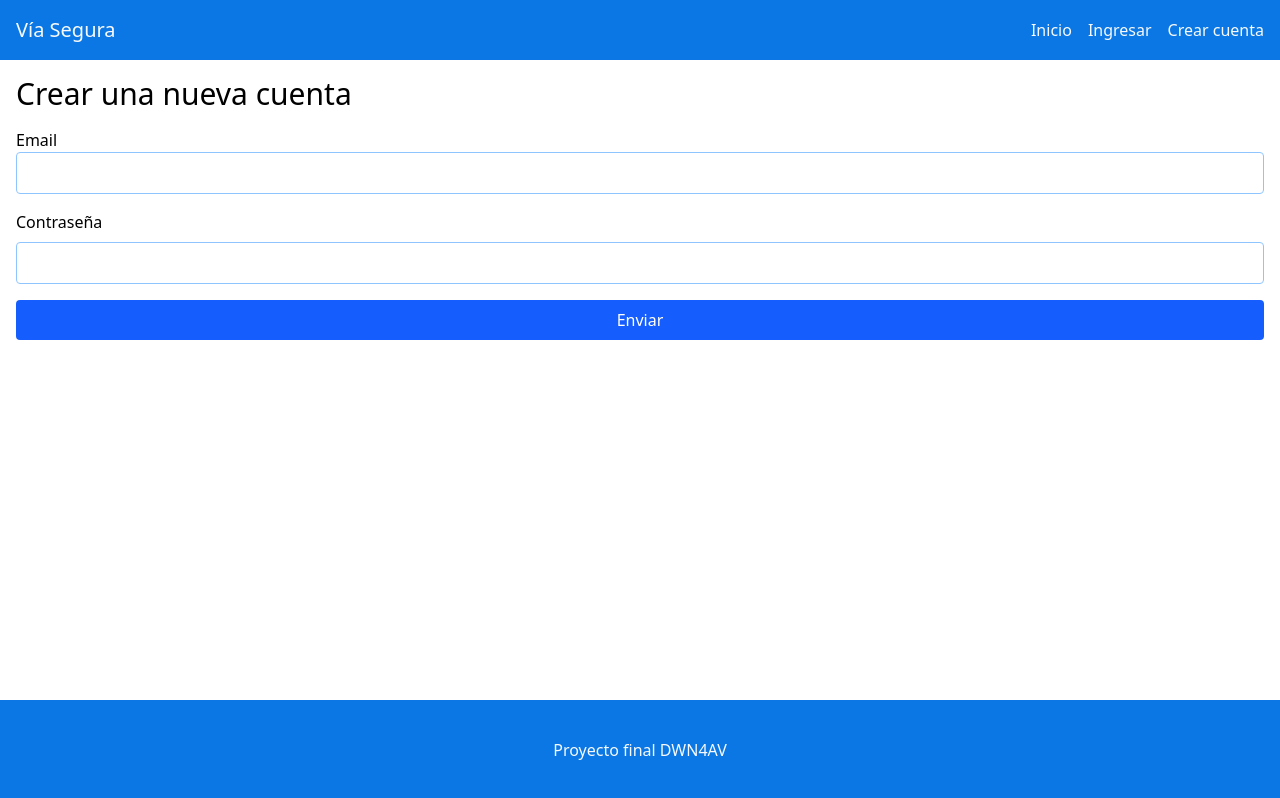
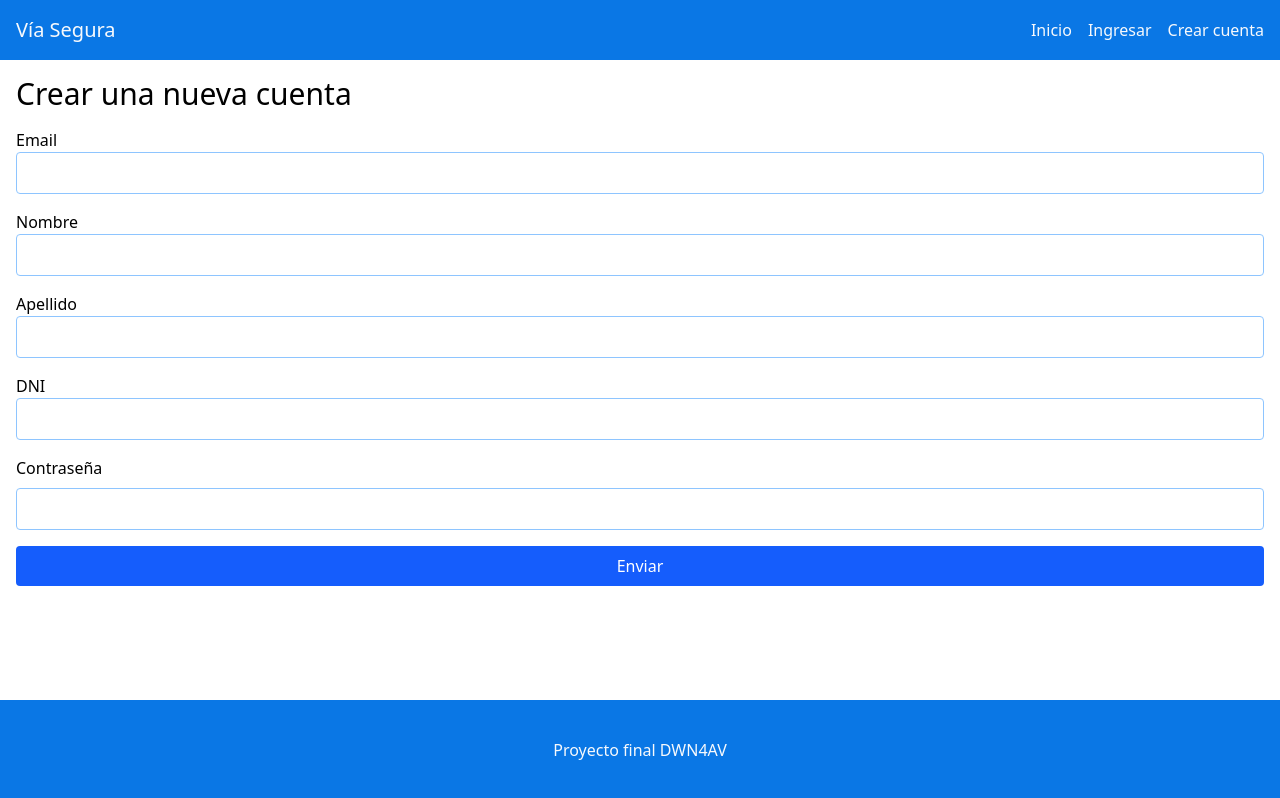
Before and after one commit to vanesanunez/Proyecto-final, a Vue app: page /crear-cuenta in a window 1280 px wide. Built offline with nearby package versions, Linux system fonts and the light colour scheme.

Commit message:
perfil de usuario y autenticación.
Agregué datos nuevos al registro (nombre, apellido, dni)

```diff
--- a/src/pages/MyProfile.vue
+++ b/src/pages/MyProfile.vue
@@ -11,6 +11,9 @@ export default {
             user: {
                 id: null,
                 email: null,
+                name: null,
+                lastname: null,
+                dni: null,
             }
         }
     },
@@ -29,12 +32,10 @@ export default {
         <dt class="font-bold mb-2">Email</dt>
         <dd class="mb-4">{{ user.email }}</dd>
         <dt class="font-bold mb-2">Nombre</dt>
-        <dd class="mb-4">nombre</dd>
+        <dd class="mb-4">{{ user.name }}</dd>
         <dt class="font-bold mb-2">Apellido</dt>
-        <dd class="mb-4">apellido</dd>
-        <dt class="font-bold mb-2">Teléfono</dt>
-        <dd class="mb-4">teléfono</dd>
+        <dd class="mb-4">{{ user.lastname }}</dd>
         <dt class="font-bold mb-2">DNI</dt>
-        <dd class="mb-4">dni número</dd>
+        <dd class="mb-4">{{ user.dni }}</dd>
     </dl>
 </template>
--- a/src/pages/Register.vue
+++ b/src/pages/Register.vue
@@ -9,6 +9,9 @@ export default {
         return {
             user: {
                 email: '',
+                name: '',
+                lastname: '',
+                dni: '',
                 password: '',
             },
             loading: false,
@@ -18,7 +21,7 @@ export default {
        async handleSubmit() {
         try {
             this.loading = true;
-            await register(this.user.email, this.user.password);
+            await register(this.user.email, this.user.name, this.user.lastname, this.user.dni, this.user.password);
             this.loading = false;
         } catch (error) {
             //manejar el error (un cartel?)
@@ -45,6 +48,33 @@ export default {
                 >
         </div>
         <div class="mb-4">
+            <label for="name" class="mb-2">Nombre</label>
+            <input
+                type="name"
+                id="name"
+                class="w-full p-2 border border-blue-300 rounded"
+                v-model="user.name"
+                >
+        </div>
+        <div class="mb-4">
+            <label for="lastname" class="mb-2">Apellido</label>
+            <input
+                type="lastname"
+                id="lastname"
+                class="w-full p-2 border border-blue-300 rounded"
+                v-model="user.lastname"
+                >
+        </div>
+        <div class="mb-4">
+            <label for="lastname" class="mb-2">DNI</label>
+            <input
+                type="dni"
+                id="dni"
+                class="w-full p-2 border border-blue-300 rounded"
+                v-model="user.dni"
+                >
+        </div>
+        <div class="mb-4">
             <label for="password" class="block mb-2">Contraseña</label>
             <input
                 type="password"
--- a/src/services/auth.js
+++ b/src/services/auth.js
@@ -1,8 +1,12 @@
 import supabase from "./supabase";
+import { createUserProfile, getUserProfileById } from "./user-profiles";
 
 //defino una variable que contenga los datos del usuario ("subject")
 let user = {
     id: null,
+    name: null,
+    lastname: null,
+    dni: null,
     email: null,
 }
 //Array para guardar la lista de observers que deben ser notificados de los cambios en "user"
@@ -14,7 +18,15 @@ loadInitialUserState();
 //Carga la información del usuario autenticado,si es que existe alguno
 async function loadInitialUserState() {
     const { data } = await supabase.auth.getUser();
+
     if(!data.user) return;
+    //traemos los datos faltantes (los que agregué después, nombre,apellido y dni)
+    getUserProfileById(data.user.id)
+    .then(profileData => updateUser({
+        name: profileData.name,
+        lastname: profileData.lastname,
+        dni: profileData.dni,
+    }));
 
     updateUser({
         id: data.user.id,
@@ -28,16 +40,33 @@ async function loadInitialUserState() {
     // notifyAll();
 }
 
-export async function register(email, password) {
+export async function register(email, name, lastname, dni, password) {
     //método signUp() de auth de supabase
     const { data, error } = await supabase.auth.signUp({
         email,
+        name,
+        lastname,
+        dni,
         password,
     });
+
     if(error) {
         console.error('[auth.js register] Error al crear una cuenta: ', error);
         throw error;
     }
+
+    try {
+        await createUserProfile({
+            id: data.user.id,
+            name,
+            lastname,
+            dni,
+            email,
+        });
+    } catch (errorProfile) {
+        throw errorProfile;
+    }
+
     //guardar los datos del usuario autenticado notificar a los observers del cambio
     updateUser({
         id: data.user.id,
--- a/src/services/user-profiles.js
+++ b/src/services/user-profiles.js
@@ -34,5 +34,5 @@ export async function getUserProfileById(id) {
         console.error('[user-profiles.js getUserProfileById] Error al traer el perfil del usuario: ', error);
         throw error;
     }
-    return data;
+    return data[0];
 }
```
